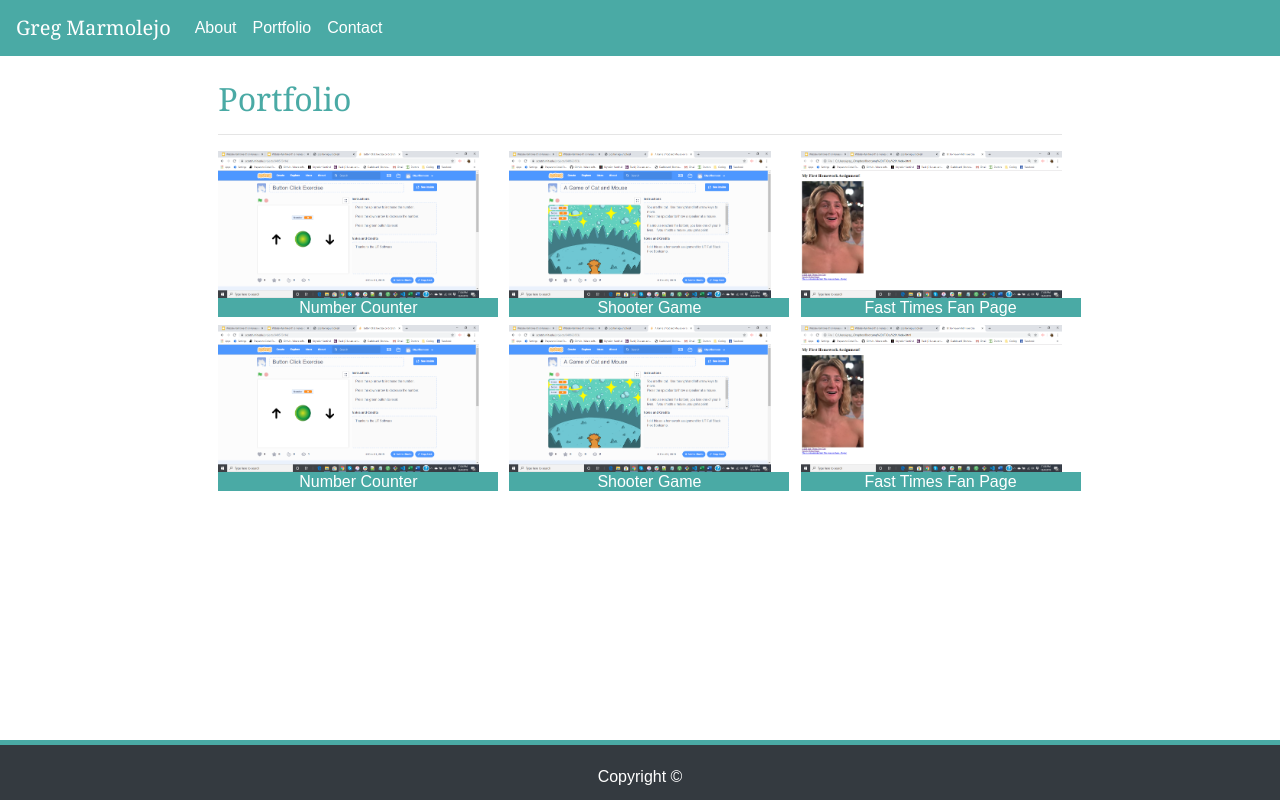
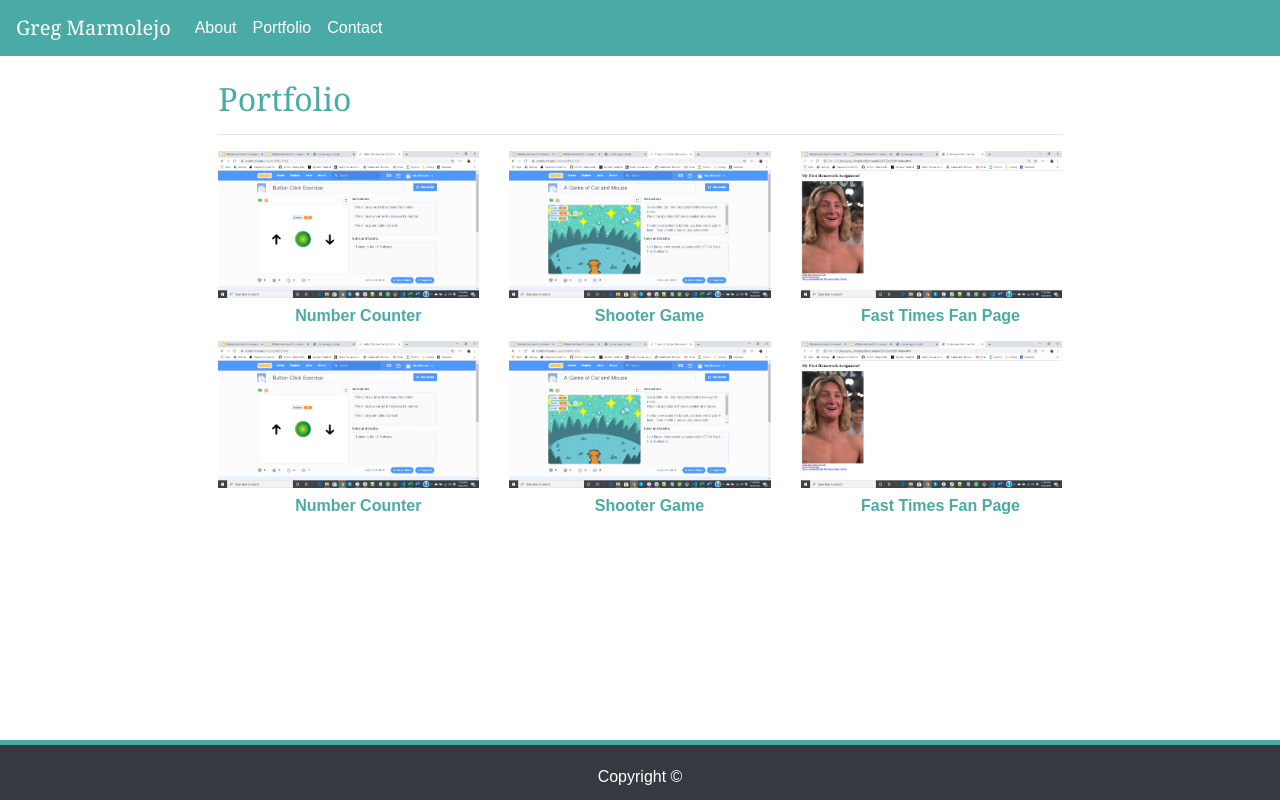
Before and after one commit to Greg-Marmolejo/2nd-Homework, a plain HTML site: page portfolio.html in a window 1280 px wide. Drawn offline with nearby package versions, Linux system fonts and the light colour scheme.

Commit message:
On Portfolio page, removed background color of text area and changed text to green

```diff
--- a/style.css
+++ b/style.css
@@ -39,13 +39,15 @@ h2 {
 }
 
 .textBlock {
+    padding: 8px;
     text-align: center;
-    background-color: #4aaaa5;
+    background-color: #ffffff;
     width: 280px;
 }
 
 h6 {
-    color: #ffffff;
+    color: #4aaaa5;
+    font-weight: bold;
 }
 .btn {
     background-color: #4aaaa5;
```
